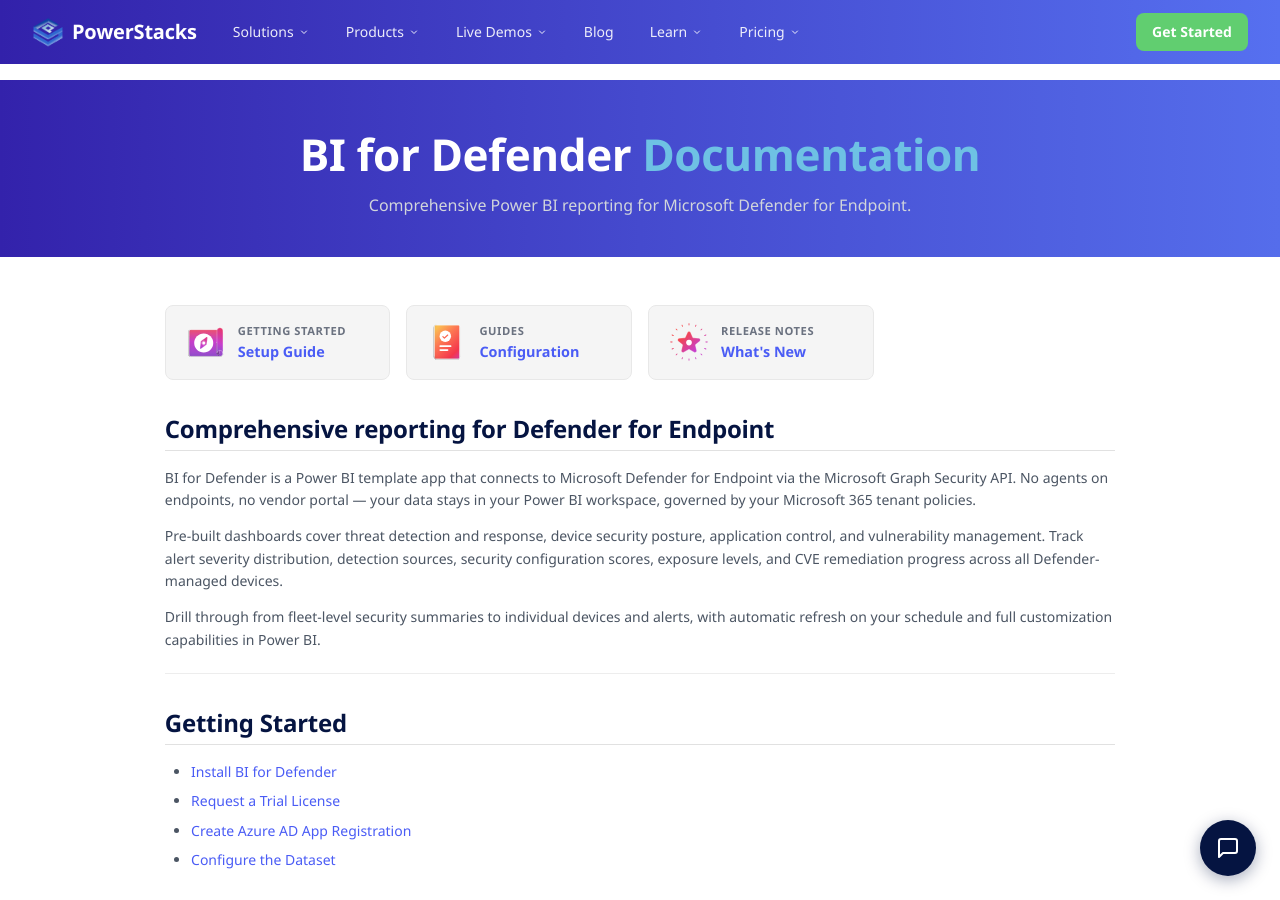
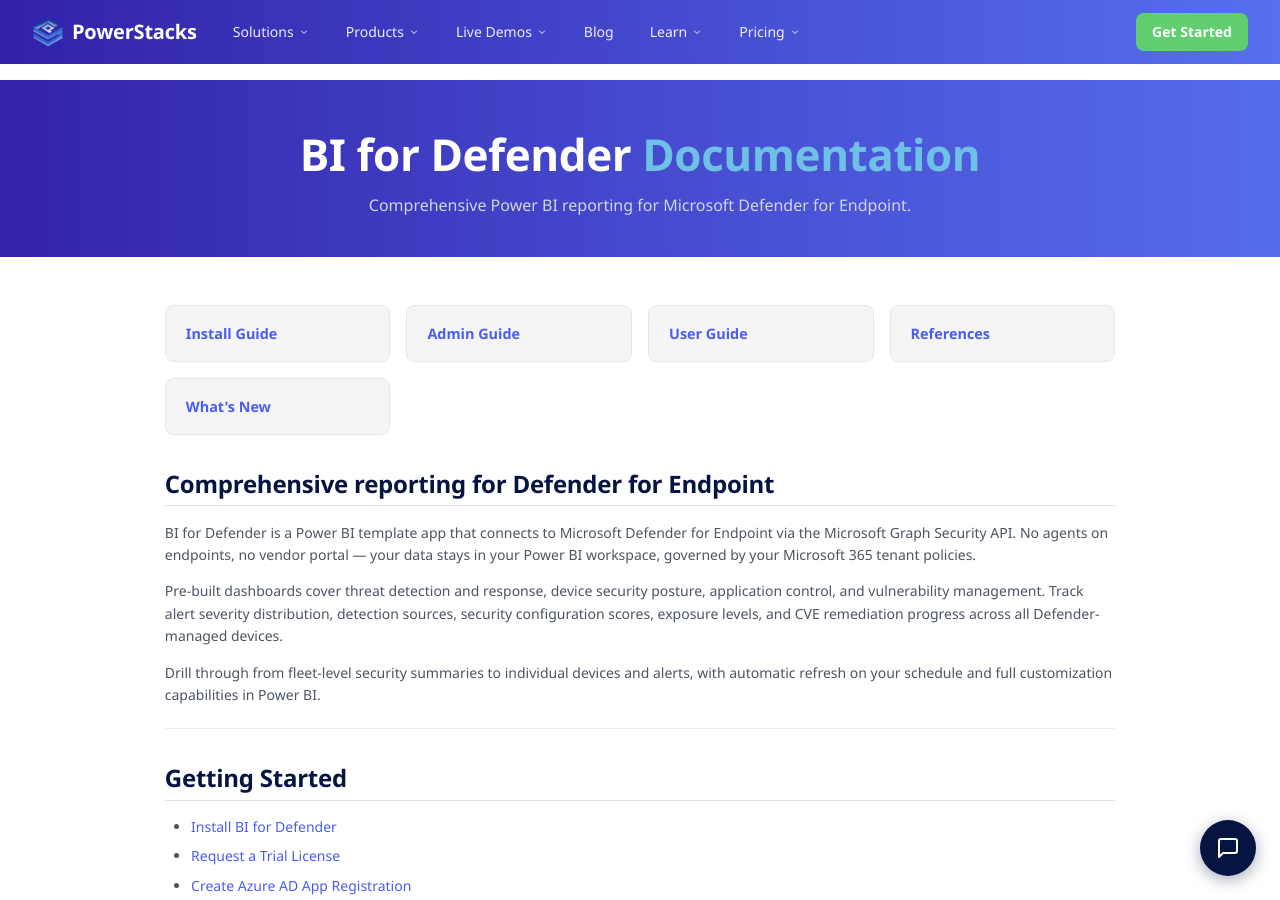
Before and after one commit to powerstacks-corp/powerstacks-docs, an MkDocs documentation site: the page built from docs/bi-for-defender/index.md, in a window 1280 px wide and 900 px high. Built offline with MkDocs 1.6.1 and Material for MkDocs 9.7.7, drawn with Linux system fonts in a browser that asks for light colours.

Commit message:
Update product landing pages with 5 clean quick-link boxes
All three product pages now show: Install Guide, Admin Guide, User Guide,
References, What's New — single label per box, no confusing subtitle.
Removed old icon image references (icons were missing/broken).

```diff
--- a/docs/bi-for-defender/index.md
+++ b/docs/bi-for-defender/index.md
@@ -11,31 +11,19 @@
 
 <div class="quick-links">
   <a class="quick-link-card" href="installation/getting-started/install-bi-for-defender/">
-    <span class="card-icon">
-      <img src="images/icon-overview.svg" alt="" class="skip-lightbox">
-    </span>
-    <span class="card-content">
-      <span class="card-label">GETTING STARTED</span>
-      <span class="card-title">Setup Guide</span>
-    </span>
+    <span class="card-title">Install Guide</span>
+  </a>
+  <a class="quick-link-card" href="administration/backup-custom-reports/">
+    <span class="card-title">Admin Guide</span>
+  </a>
+  <a class="quick-link-card" href="user-guides/">
+    <span class="card-title">User Guide</span>
   </a>
   <a class="quick-link-card" href="administration/semantic-model-parameters/">
-    <span class="card-icon">
-      <img src="images/icon-how-to-guide.svg" alt="" class="skip-lightbox">
-    </span>
-    <span class="card-content">
-      <span class="card-label">GUIDES</span>
-      <span class="card-title">Configuration</span>
-    </span>
+    <span class="card-title">References</span>
   </a>
   <a class="quick-link-card" href="release-notes/">
-    <span class="card-icon">
-      <img src="images/icon-whats-new.svg" alt="" class="skip-lightbox">
-    </span>
-    <span class="card-content">
-      <span class="card-label">RELEASE NOTES</span>
-      <span class="card-title">What's New</span>
-    </span>
+    <span class="card-title">What's New</span>
   </a>
 </div>
 
```
Also changed, not shown: docs/bi-for-intune/index.md (+9 -12 lines), docs/bi-for-sccm/index.md (+9 -21 lines).
